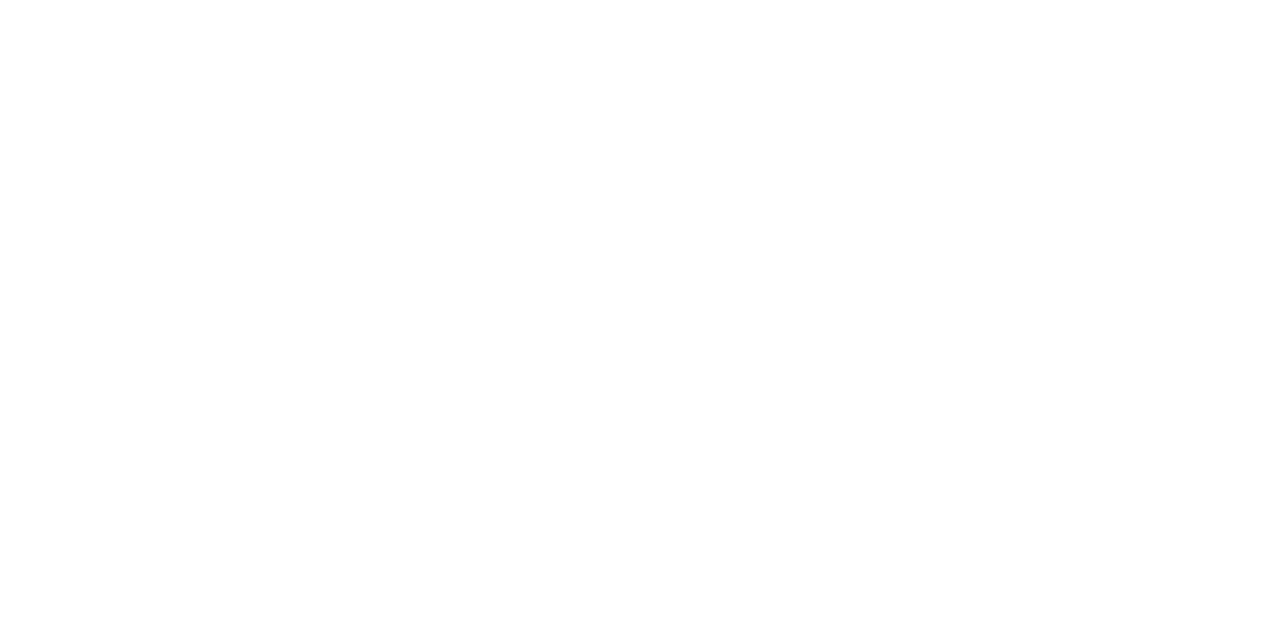
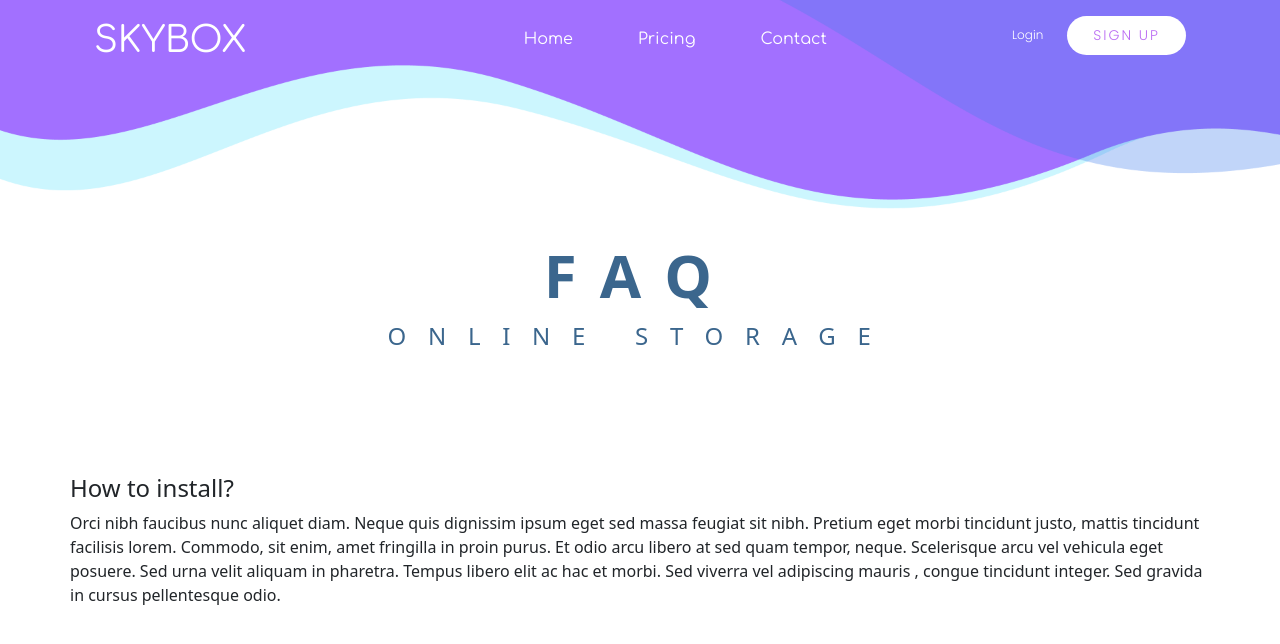
Before and after one commit to javharabdusattorov/Business-contact, a plain HTML site: page faq.html in a window 1280 px wide. Drawn offline with Linux system fonts and the light colour scheme; a web font is replaced by a local one.

Commit message:
fifth commit

```diff
--- a/css/style.css
+++ b/css/style.css
@@ -354,6 +354,32 @@ section .section_call {
 
 /* section-end */
 
+/* Contact-page-end */
+
+/* *********************************************************8 */
+
+/* Faq-page-start */
+
+section .faq_storage h1 {
+    font-size: 60px;
+    color: #3B668D;
+    font-weight: 900;
+    line-height: 70px;
+    letter-spacing: 0.405em;
+    text-transform: uppercase;
+}
+
+section .faq_storage p {
+    font-size: 24px;
+    color: #3B668D;
+    line-height: 150%;
+    letter-spacing: 0.905em;
+    text-transform: uppercase;
+    margin-bottom: 120px;
+}
+
+/* Faq-page-end */
+
 /* ****************************************************************** */
 
 /* all-footer-start */
--- a/faq.html
+++ b/faq.html
@@ -1,5 +1,6 @@
 <!DOCTYPE html>
 <html lang="en">
+
 <head>
     <meta charset="UTF-8">
     <meta http-equiv="X-UA-Compatible" content="IE=edge">
@@ -8,8 +9,91 @@
     <link rel="stylesheet" href="css/bootstrap.css">
     <link rel="stylesheet" href="css/all.min.css">
     <link rel="stylesheet" href="css/style.css">
+    <link
+        href="https://fonts.googleapis.com/css2?family=Bebas+Neue&family=Comfortaa:wght@300;400&family=Fruktur&family=Lobster&family=M+PLUS+1+Code&family=Montserrat&family=Moo+Lah+Lah&family=Oswald:wght@200&family=Poppins:wght@300&family=Roboto&family=Shizuru&family=Source+Code+Pro:ital@1&family=UnifrakturCook:wght@700&display=swap"
+        rel="stylesheet">
 </head>
+
 <body>
 
+    <header class="contact_header">
+        <div class="container ">
+            <div class="header_menu position-relative">
+                <div class="row">
+                    <nav class="navbar navbar-expand-lg navbar-light">
+                        <div class="container-fluid">
+                            <a class="navbar-brand brand" href="#">SKYBOX</a>
+                            <button class="navbar-toggler" type="button" data-bs-toggle="collapse"
+                                data-bs-target="#navbarSupportedContent" aria-controls="navbarSupportedContent"
+                                aria-expanded="false" aria-label="Toggle navigation">
+                                <span class="fas fa-angle-down"></span>
+                            </button>
+                            <div class="collapse navbar-collapse" id="navbarSupportedContent">
+                                <ul class="navbar-nav ms-auto mb-2 mb-lg-0">
+
+                                    <li class="nav-item">
+                                        <a class="header-nav-link" href="index.html">Home</a>
+                                    </li>
+
+                                    <li class="nav-item">
+                                        <a class="header-nav-link" href="#">Pricing</a>
+                                    </li>
+
+                                    <li class="nav-item">
+                                        <a class="header-nav-link" href="#">Contact</a>
+                                    </li>
+
+                                    <div class="nav_login">
+                                        <a href="#">Login</a>
+                                        <button>sign up</button>
+                                    </div>
+
+                            </div>
+                        </div>
+                    </nav>
+                </div>
+            </div>
+
+        </div>
+    </header>
+
+    <section>
+        <div class="faq_storage">
+            <div class="container">
+                <div class="row justify-content-center text-center">
+                       <h1>FAQ</h1>
+                     <p>Online storage</p>
+                </div>
+            </div>
+        </div>
+        <div class="section_install">
+            <div class="container">
+                <div class="row">
+                    <div class="col-lg-12">
+                        <div class="install_text">
+                            <h4>How to install?</h4>
+                        </div>
+                    </div>
+                    <div class="col-lg-12">
+                        <p>Orci nibh faucibus nunc aliquet diam. Neque quis dignissim ipsum eget sed massa feugiat sit
+                            nibh. Pretium eget morbi tincidunt justo, mattis tincidunt facilisis lorem. Commodo, sit
+                            enim, amet fringilla in proin purus. Et odio arcu libero at sed quam tempor, neque.
+                            Scelerisque arcu vel vehicula eget posuere. Sed urna velit aliquam in pharetra. Tempus
+                            libero elit ac hac et morbi. Sed viverra vel adipiscing mauris  , congue tincidunt integer.
+                            Sed gravida in cursus pellentesque odio.</p>
+                    </div>
+                    <div class="col-lg-12"></div>
+                    <div class="col-lg-12"></div>
+                    <div class="col-lg-12"></div>
+                    <div class="col-lg-12"></div>
+                    <div class="col-lg-12"></div>
+                    <div class="col-lg-12"></div>
+                    <div class="col-lg-12"></div>
+                </div>
+            </div>
+        </div>
+    </section>
+
 </body>
+
 </html>
```
Also changed, not shown: img/BG (1).png (added).
